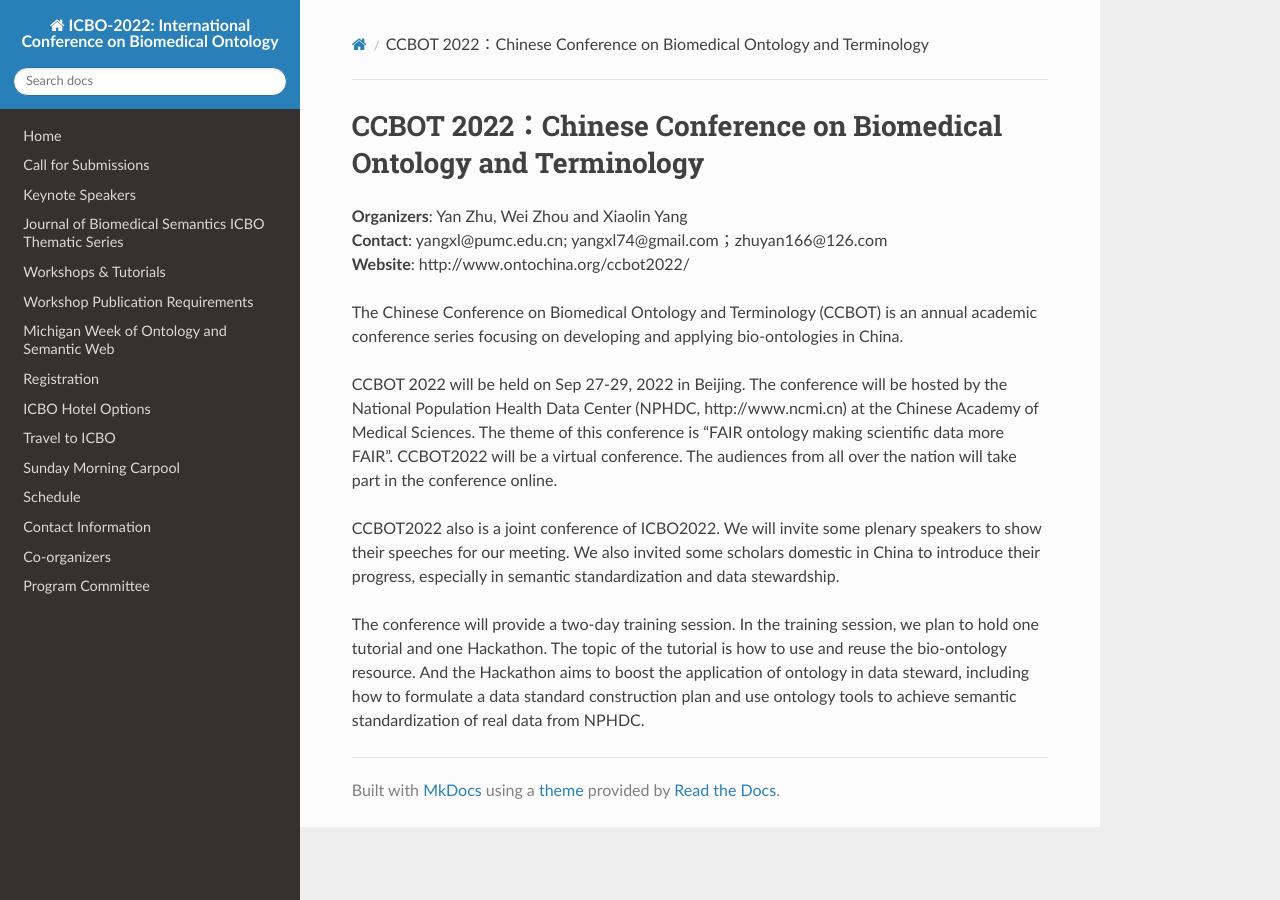
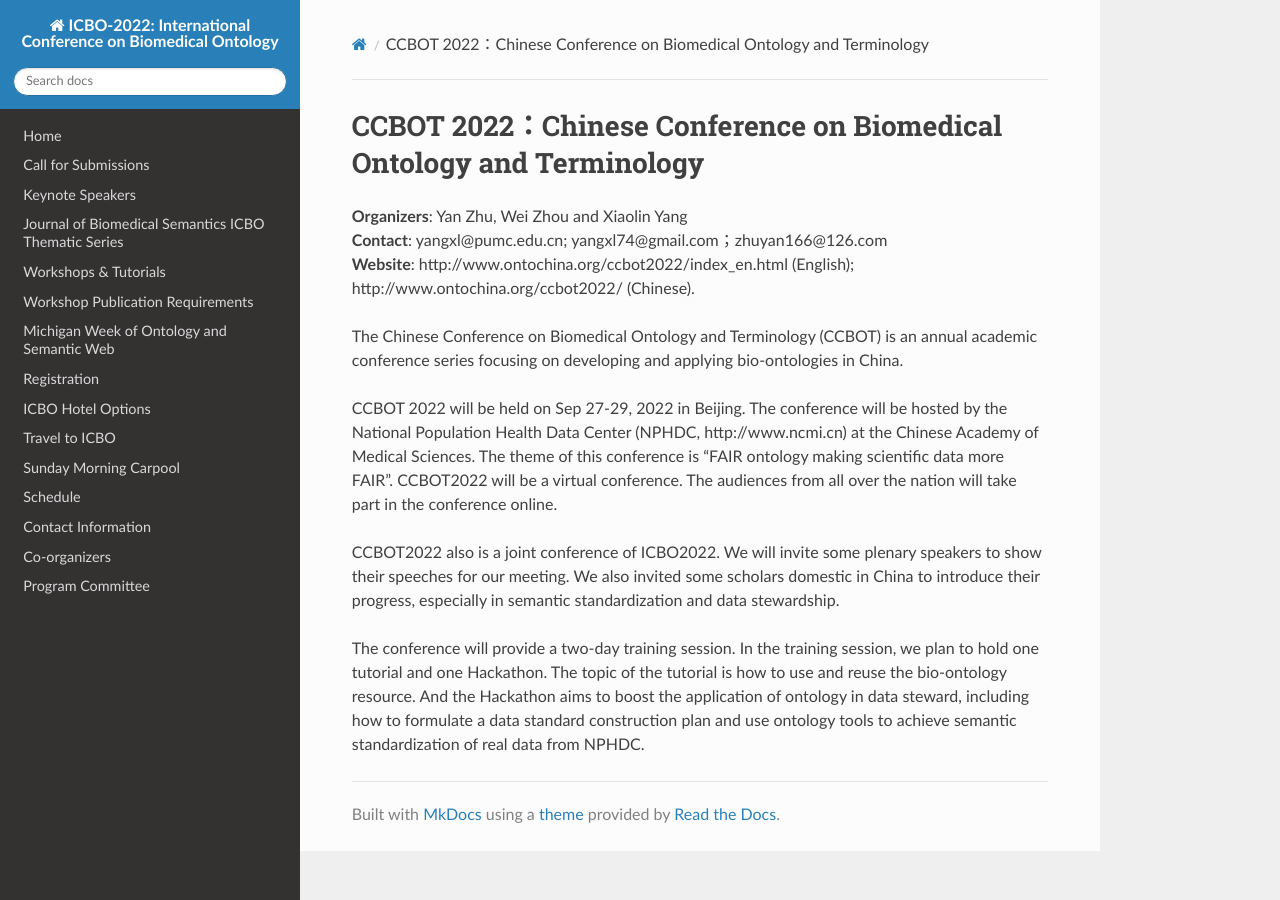
Before and after one commit to johnbeve/BFO-Organization, an MkDocs documentation site: the page built from docs/CCBOT2022.md, in a window 1280 px wide. Built offline with MkDocs 1.6.1, drawn with Linux system fonts in a browser that asks for light colours; nearby versions of some CDN libraries.

Commit message:
Update CCBOT2022.md

```diff
--- a/docs/CCBOT2022.md
+++ b/docs/CCBOT2022.md
@@ -2,7 +2,7 @@
 
 **Organizers**: Yan Zhu, Wei Zhou and Xiaolin Yang
 **Contact**: yangxl@pumc.edu.cn; yangxl74@gmail.com；zhuyan166@126.com
-**Website**: http://www.ontochina.org/ccbot2022/
+**Website**: http://www.ontochina.org/ccbot2022/index_en.html (English); http://www.ontochina.org/ccbot2022/ (Chinese).
 
 The Chinese Conference on Biomedical Ontology and Terminology (CCBOT) is an annual academic conference series focusing on developing and applying bio-ontologies in China.
 
```
